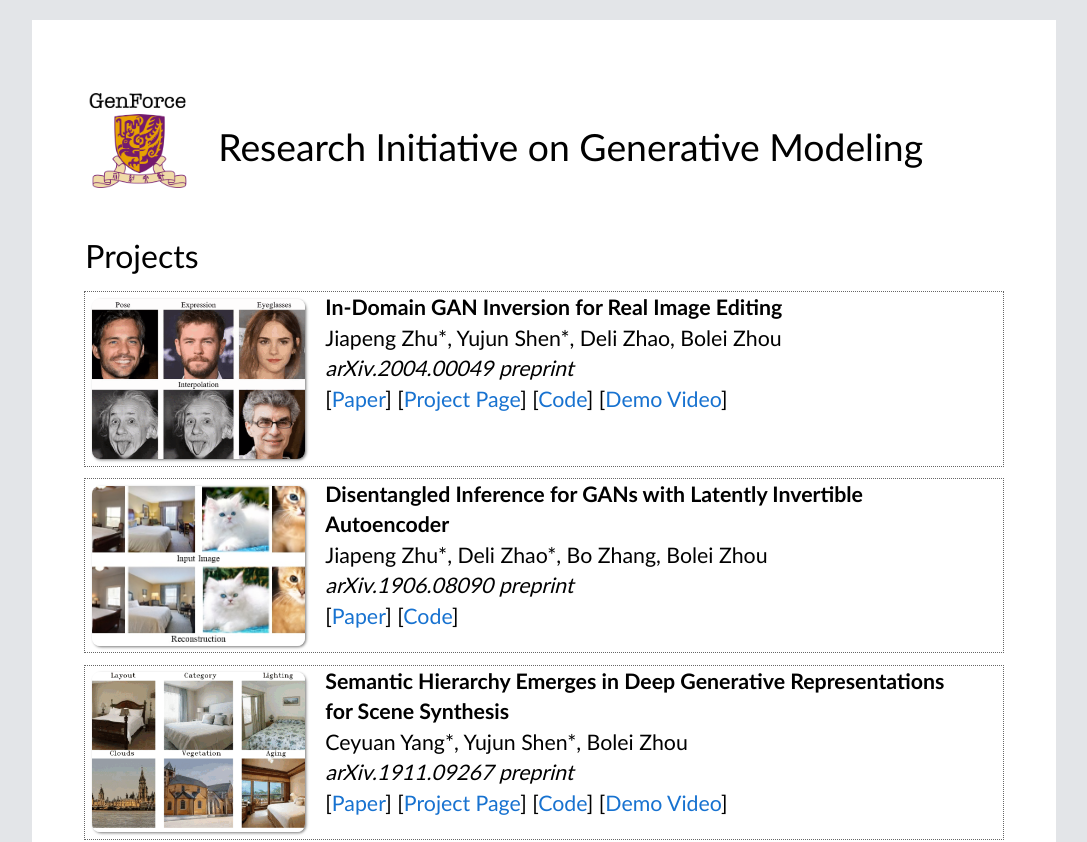
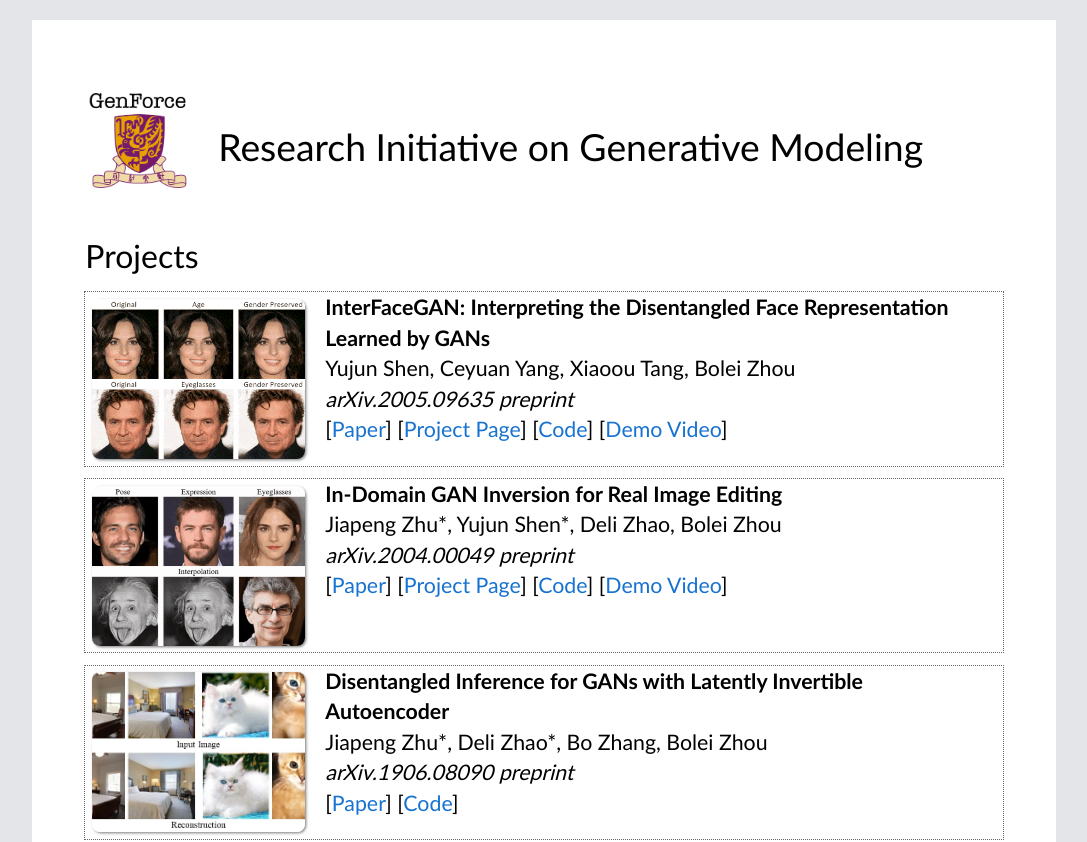
Before and after one commit to genforce/genforce.github.io, a plain HTML site: page index.html in a window 1280 px wide. Shown: the top 842 px of the page, without its empty margins (96-1183 px from the left). Drawn offline with Linux system fonts and the light colour scheme.

```diff
--- a/index.html
+++ b/index.html
@@ -36,6 +36,22 @@
 
   <!-- === Projects Section Starts === -->
   <div class="section">Projects</div>
+  <div class="project">
+    <div class="image">
+      <a href="https://genforce.github.io/interfacegan/" target="_blank">
+        <img src="./projects/interfacegan2.gif">
+      </a>
+    </div>
+    <div class="info">
+      <b>InterFaceGAN: Interpreting the Disentangled Face Representation Learned by GANs</b> <br>
+      Yujun Shen, Ceyuan Yang, Xiaoou Tang, Bolei Zhou <br>
+      <i>arXiv.2005.09635 preprint</i> <br>
+      [<a href="https://arxiv.org/pdf/2005.09635.pdf" target="_blank">Paper</a>]
+      [<a href="https://genforce.github.io/interfacegan/" target="_blank">Project Page</a>]
+      [<a href="https://github.com/genforce/interfacegan" target="_blank">Code</a>]
+      [<a href="https://www.youtube.com/watch?v=uoftpl3Bj6w" target="_blank">Demo Video</a>]
+    </div>
+  </div>
   <div class="project">
     <div class="image">
       <a href="https://genforce.github.io/idinvert/" target="_blank">
```
Also changed, not shown: projects/interfacegan2.gif (added).
